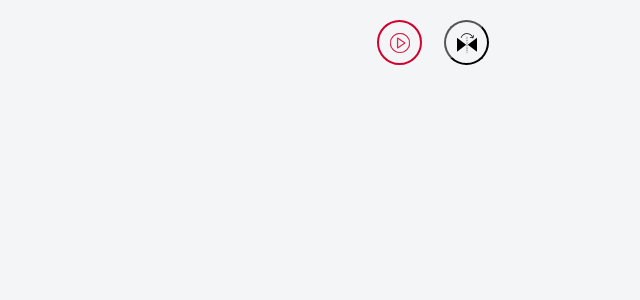
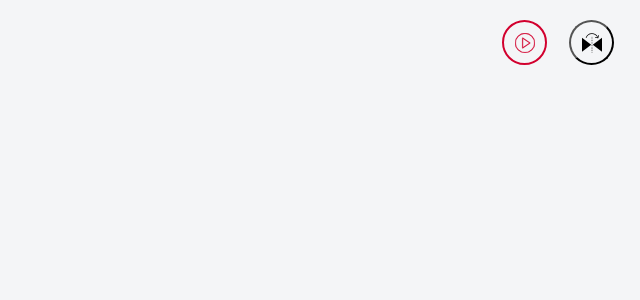
Before and after one commit to ainahtokyandry/web-rtc, a Next.js app: page / in a window 1280 px wide. Shown: the top 300 px of the page, without its empty margins (640-1280 px from the left). Built offline with nearby package versions, Linux system fonts and the light colour scheme.

Commit message:
css adjusted and yarn fixed

```diff
--- a/pages/index.js
+++ b/pages/index.js
@@ -126,7 +126,9 @@ const Home = () => {
 			</Head>
 			<main className={styles.main}>
 				{err.length > 0 && <p className={"error"}>{err}</p>}
-				<div className="display-cover">
+				<div
+					className={screenshotSrcList.length === 0 ? "w-100" : "" + "display-cover"}
+				>
 					<video
 						className={scaled ? "scale-effect" : undefined}
 						ref={video}
--- a/styles/globals.scss
+++ b/styles/globals.scss
@@ -43,6 +43,10 @@ a {
 
 body .w-200 {
   width: 200px;
+}
+
+body .w-100 {
+  width: 100%;
 }
 
 body .swiper {
```
Also changed, not shown: 2 other files (tests, documents, lock files or other folders).
